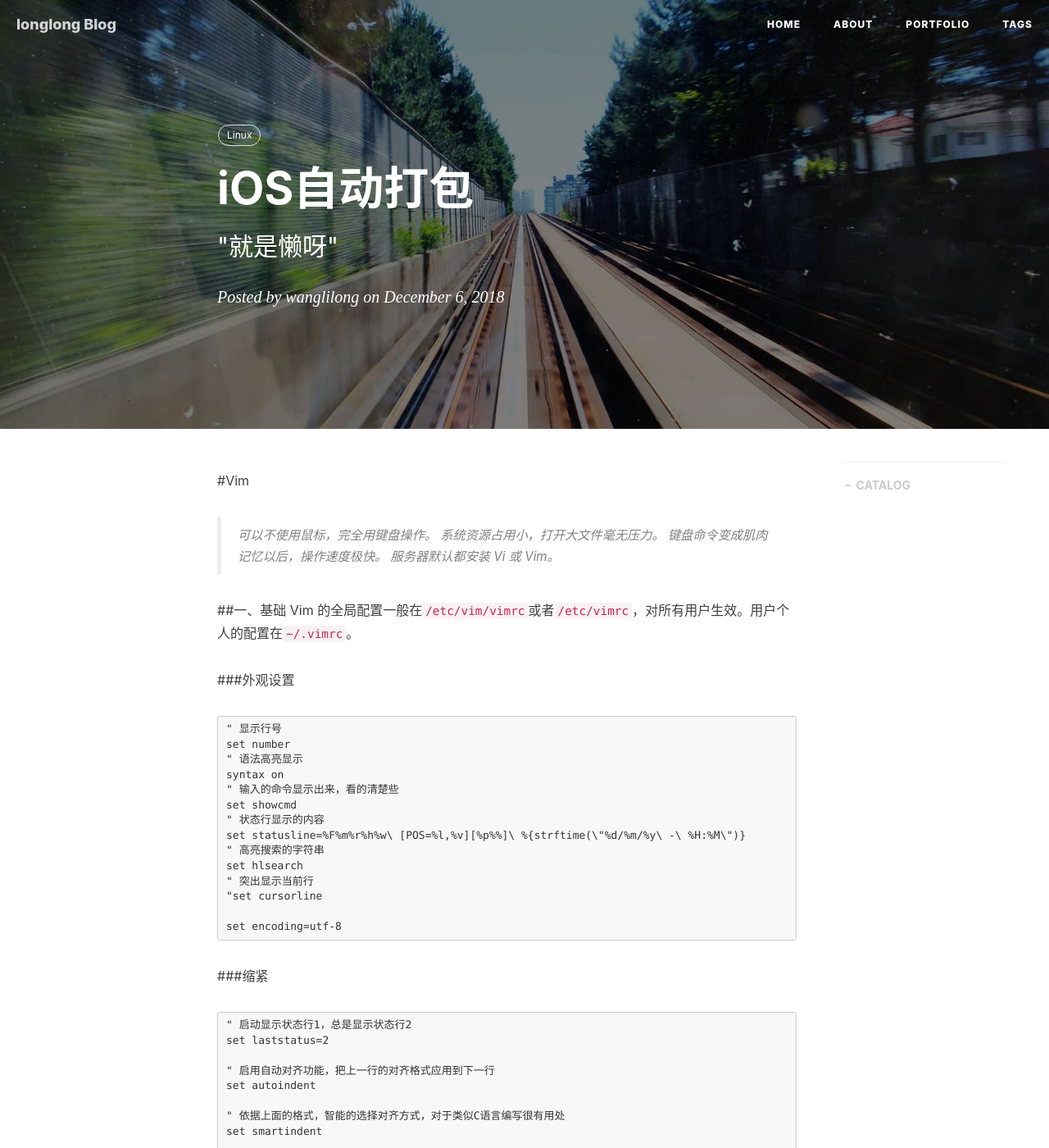
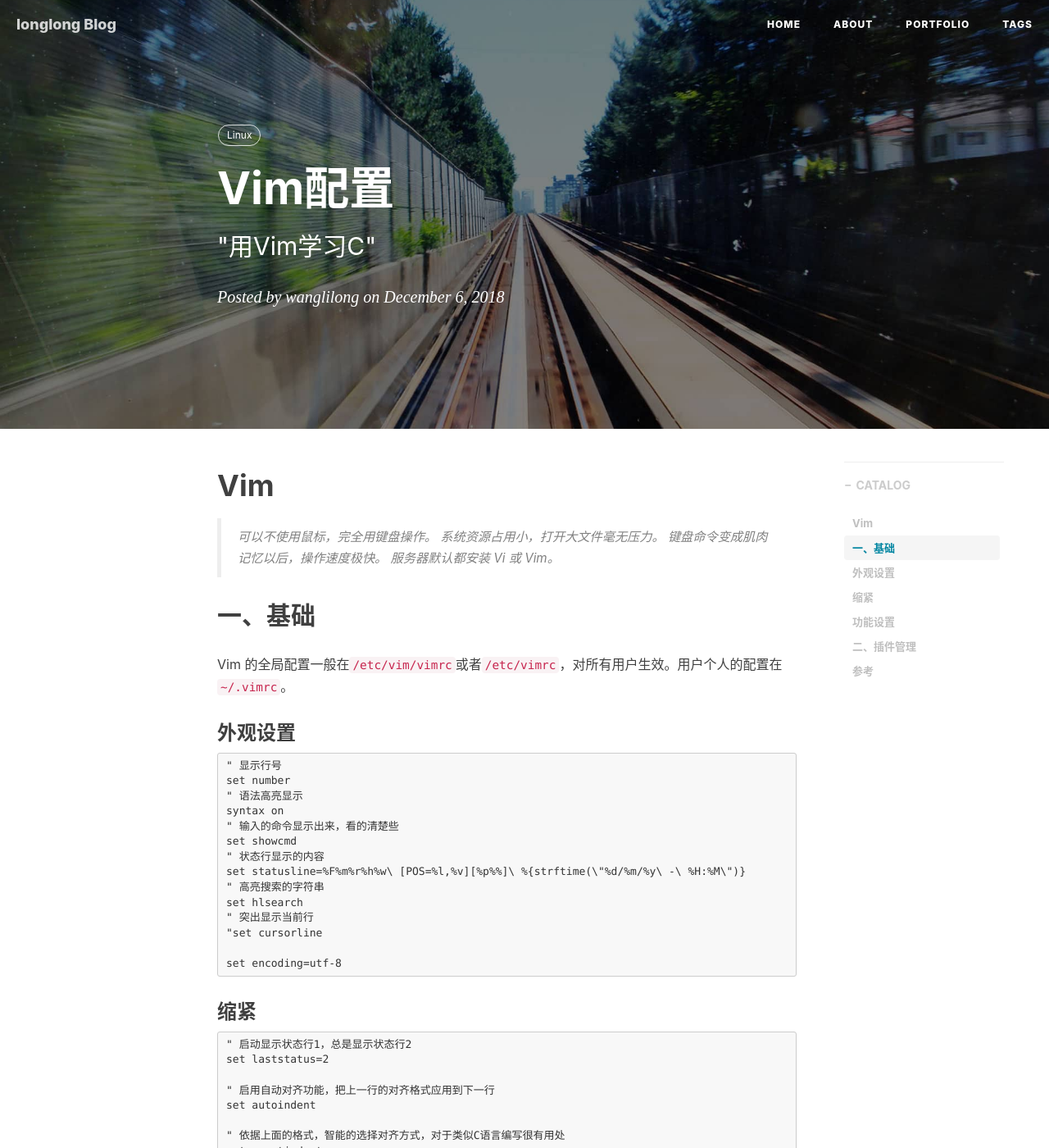
Before and after one commit to awanglilong/awanglilong.github.io, a Jekyll site: the page built from _posts/2018-12-6-vim.md, in a window 1280 px wide and 1400 px high. Shown: the whole window at 82% size. Built offline with Jekyll 4.4.1, drawn with Linux system fonts in a browser that asks for light colours; nearby versions of some CDN libraries; comment, search, counter and statistics services are not loaded; some of the changed text lies outside the part shown.

Commit message:
Update 2018-12-6-vim.md
change typesetting

````diff
--- a/_posts/2018-12-6-vim.md
+++ b/_posts/2018-12-6-vim.md
@@ -1,7 +1,7 @@
 ---
 layout:     post
-title:      "iOS自动打包"
-subtitle:   " \"就是懒呀\""
+title:      "Vim配置"
+subtitle:   " \"用Vim学习C\""
 date:       2018-12-06 14:20:00
 author:     "wanglilong"
 header-img: "img/post-bg-2015.jpg"
@@ -10,7 +10,7 @@ tags:
     - Linux
 ---
 
-#Vim
+# Vim
 
 > 可以不使用鼠标，完全用键盘操作。
 > 系统资源占用小，打开大文件毫无压力。
@@ -18,10 +18,10 @@ tags:
 > 服务器默认都安装 Vi 或 Vim。
 
 
-##一、基础
+## 一、基础
 Vim 的全局配置一般在`/etc/vim/vimrc`或者`/etc/vimrc`，对所有用户生效。用户个人的配置在`~/.vimrc`。
 
-###外观设置
+### 外观设置
 ```
 " 显示行号
 set number
@@ -39,7 +39,7 @@ set hlsearch
 set encoding=utf-8
 ```
 
-###缩紧
+### 缩紧
 
 ```
 " 启动显示状态行1，总是显示状态行2
@@ -70,7 +70,7 @@ set scrolloff=3
 set showmatch
 ```
 
-###功能设置
+### 功能设置
 
 ```
 " 去掉有关vi一致性模式
@@ -90,7 +90,7 @@ filetype indent on
 ```
 
 
-##二、插件管理
+## 二、插件管理
 首先安装插件管家 `Vundle`:
 
 ```
@@ -145,7 +145,7 @@ let g:indentLine_char='|'
 let g:indentLine_enabled=1
 ```
 
-###参考
+### 参考
 
 1.[vimrc](https://github.com/amix/vimrc)
 
````
